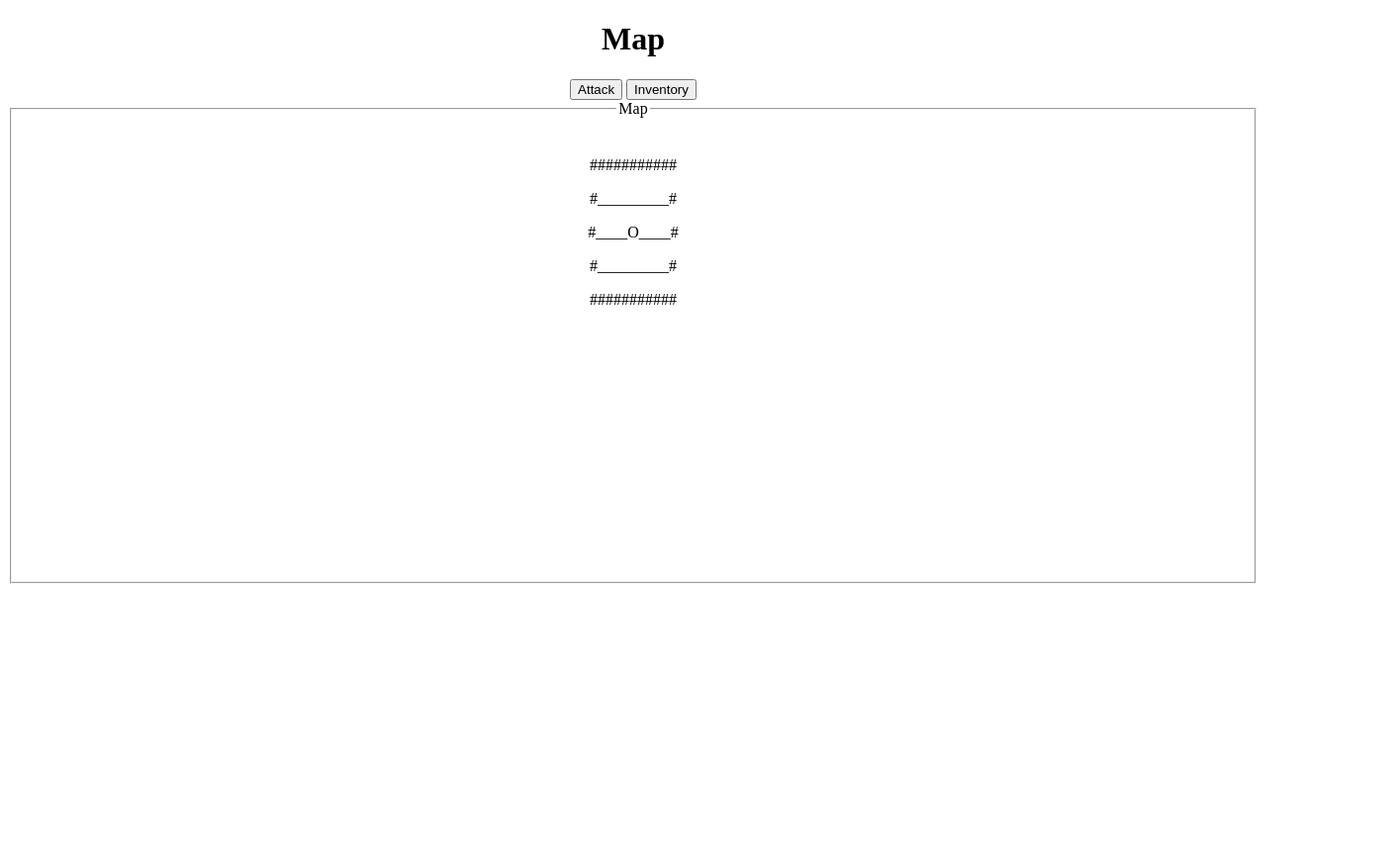
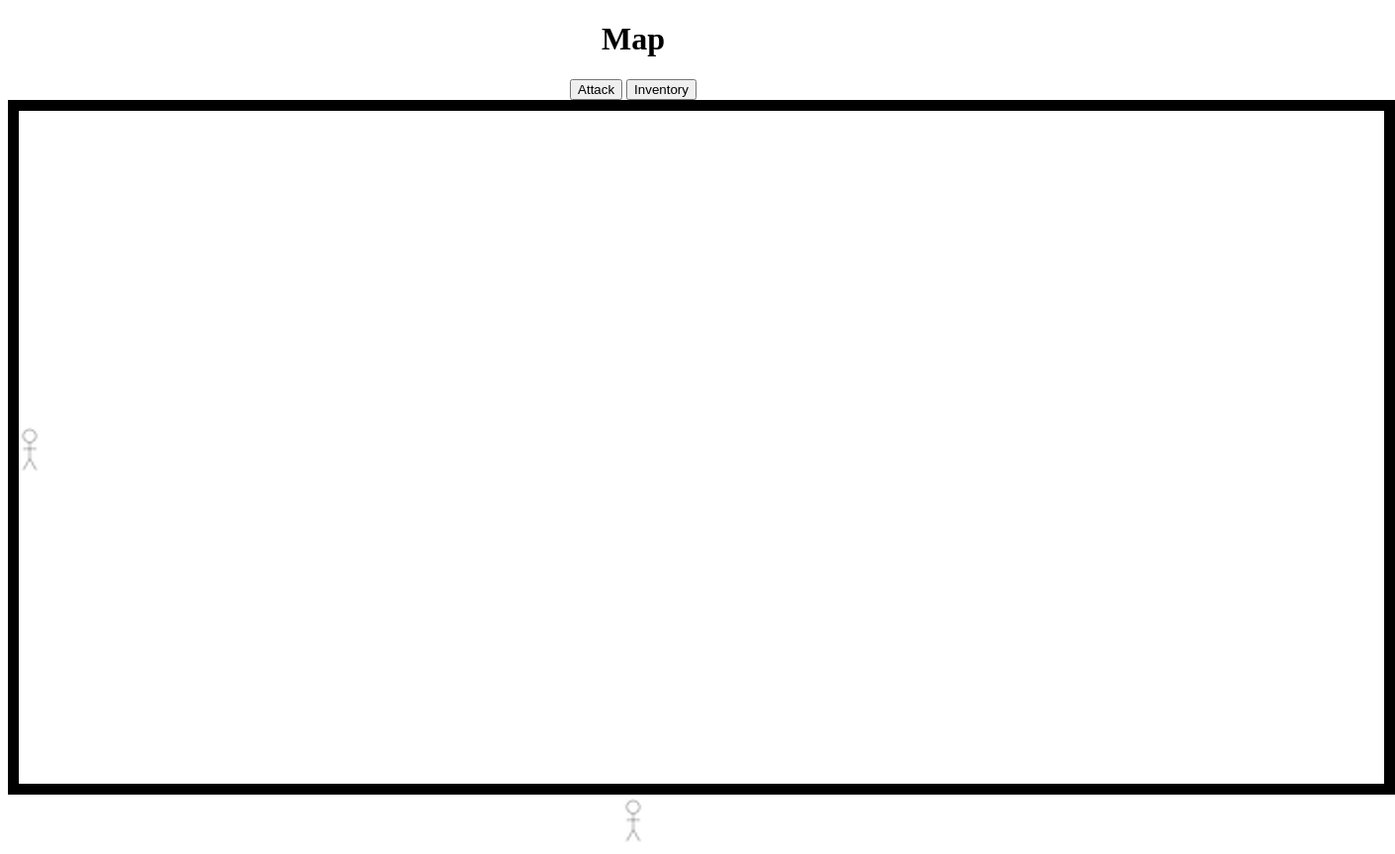
Before and after one commit to jgorton23/Coms319, a plain HTML site: page map.html in a window 1280 px wide. Shown: the whole page at 99% size, 1410 px wide, since content can reach past the window. Before the commit the page ends 800 px from the top, so only its background shows below. Drawn offline with Linux system fonts and the light colour scheme.

Commit message:
canvas map

```diff
--- a/map.html
+++ b/map.html
@@ -12,15 +12,17 @@
         <!--<form id="login">-->
         <input type="button" id="attack" name="Attack" value="Attack">
         <input type="button" id="inventory" name="Inventory" value="Inventory" onclick="window.location.href='Inventory.html';">
-            <fieldset style = "height: 470px;">
-                <legend>Map</legend>
+            <!-- <fieldset style = "height: 470px;"> -->
+                <!-- <legend>Map</legend> -->
                 <br>
-                <p id = "mapP1">p</p>
+                <canvas id="myCanvas" width="1400" height="700" style="border:1px solid #000000;"></canvas>
+                <img id="person" src="Stick_Person.png" alt="person" width="22" height="44">
+                <!-- <p id = "mapP1">p</p>
 				<p id = "mapP2">sd</p>
 				<p id = "mapP3">sdf</p>
 				<p id = "mapP4">sdfs</p>
-				<p id = "mapP5">sdfsdfs</p>
-            </fieldset>
+				<p id = "mapP5">sdfsdfs</p> -->
+            <!-- </fieldset> -->
         <!--</form>-->
 
         <script src="map.js"></script>
--- a/map.js
+++ b/map.js
@@ -2,59 +2,135 @@ var character = new Object();
 var address;
 var information;
 var informationArray;
-var mapElem1;
-var mapElem2;
-var mapElem3;
-var mapElem4;
-var mapElem5;
-var mapString;
-var i;
-var j;
-var locationString;
-var map = [
-    ['#', '#', '#', '#', '#', '#', '#', '#', '#', '#', '#'],
-    ['#', '_', '_', '_', '_', '_', '_', '_', '_', '_', '#'],
-    ['#', '_', '_', '_', '_', '_', '_', '_', '_', '_', '#'],
-    ['#', '_', '_', '_', '_', '_', '_', '_', '_', '_', '#'],
-    ['#', '#', '#', '#', '#', '#', '#', '#', '#', '#', '#']
-];
+var xPos = 10;
+var yPos = 330;
+var canvas = document.getElementById("myCanvas");
+var ctx = canvas.getContext("2d");
+var image = document.getElementById("person");
+// var mapElem1;
+// var mapElem2;
+// var mapElem3;
+// var mapElem4;
+// var mapElem5;
+// var mapString;
+// var i;
+// var j;
+// var locationString;
+// var map = [
+//     ['#', '#', '#', '#', '#', '#', '#', '#', '#', '#', '#'],
+//     ['#', '_', '_', '_', '_', '_', '_', '_', '_', '_', '#'],
+//     ['#', '_', '_', '_', '_', '_', '_', '_', '_', '_', '#'],
+//     ['#', '_', '_', '_', '_', '_', '_', '_', '_', '_', '#'],
+//     ['#', '#', '#', '#', '#', '#', '#', '#', '#', '#', '#']
+// ];
 
 function initializeGame() {
 	createCharacter();
 	createMap();
 }
 
+//function that draws the border of the map, currectly just the edge, but could be changed once we make the
+//map randomly generated. I think it's best to store the locations of the walls in a 2d array, then instead of checking if
+//the values of i and j are along the edge of the canvas, check if htey are in the array
 function createMap() {
-	locationString = character.locat;
-	i = locationString.split(",")[0];
-	j = locationString.split(",")[1];
-	map[i-1][j-1] = "O";
+	ctx.drawImage(image,xPos,yPos);
+	//ctx.drawImage(image, 50, 330);
+	for(var i=0;i<(1400);i+=10){
+		for(var j=0;j<700;j+=10){
+			if(i==0 || j==0 || i==1390 || j==690){
+				ctx.beginPath();
+				ctx.rect(i,j,10,10);
+				ctx.fillStyle="black";
+				ctx.fill();
+			}
+		}
+	}
 
-	mapElem1 = document.getElementById("mapP1")
-	mapElem2 = document.getElementById("mapP2")
-	mapElem3 = document.getElementById("mapP3")
-	mapElem4 = document.getElementById("mapP4")
-	mapElem5 = document.getElementById("mapP5")
-	for (i = 0; i < map.length; i++) {
-		mapString = "";
-		for (j = 0; j < map[i].length; j++) {
-			mapString += String(map[i][j]);
+	// locationString = character.locat;
+	// i = locationString.split(",")[0];
+	// j = locationString.split(",")[1];
+	// map[i-1][j-1] = "O";
+
+	// mapElem1 = document.getElementById("mapP1")
+	// mapElem2 = document.getElementById("mapP2")
+	// mapElem3 = document.getElementById("mapP3")
+	// mapElem4 = document.getElementById("mapP4")
+	// mapElem5 = document.getElementById("mapP5")
+	// for (i = 0; i < map.length; i++) {
+	// 	mapString = "";
+	// 	for (j = 0; j < map[i].length; j++) {
+	// 		mapString += String(map[i][j]);
+	// 	}
+	// 	if (i == 0) {
+	// 		mapElem1.innerHTML = mapString;
+	// 	}
+	// 	if (i == 1) {
+	// 		mapElem2.innerHTML = mapString;
+	// 	}
+	// 	if (i == 2) {
+	// 		mapElem3.innerHTML = mapString;
+	// 	}
+	// 	if (i == 3) {
+	// 		mapElem4.innerHTML = mapString;
+	// 	}
+	// 	if (i == 4) {
+	// 		mapElem5.innerHTML = mapString;
+	// 	}
+	// }
 }
-		if (i == 0) {
-			mapElem1.innerHTML = mapString;
+
+//function that checks for arrow key presses
+document.onkeydown = checkKey;
+function checkKey(e) {
+
+	e = e || window.event;
+
+	if (e.keyCode == '38') {
+		// up arrow
+		//alert("up pressed");
+		move("up");
 	}
-		if (i == 1) {
-			mapElem2.innerHTML = mapString;
+	else if (e.keyCode == '40') {
+		// down arrow
+		//alert("down pressed");
+		move("down");
 	}
-		if (i == 2) {
-			mapElem3.innerHTML = mapString;
+	else if (e.keyCode == '37') {
+		// left arrow
+		//alert("left pressed");
+		move("left");
 	}
-		if (i == 3) {
-			mapElem4.innerHTML = mapString;
+	else if (e.keyCode == '39') {
+		// right arrow
+		// alert("right pressed");
+		move("right");
 	}
-		if (i == 4) {
-			mapElem5.innerHTML = mapString;
+
 }
+
+//function that handles arrow key presses
+function move(direction){
+	// ctx.font = "30px Arial";
+	// ctx.fillText("MOVE RIGHT", 10, 50);
+	if(direction=="right" && xPos!=1370){
+		ctx.clearRect(xPos,yPos,22,44);
+		ctx.drawImage(image,xPos+10,yPos);
+		xPos+=10;
+	}
+	else if(direction=="left" && xPos!=10){
+		ctx.clearRect(xPos,yPos,22,44);
+		ctx.drawImage(image,xPos-10,yPos);
+		xPos-=10;
+	}
+	else if(direction=="down" && yPos!=640){
+		ctx.clearRect(xPos,yPos,22,44);
+		ctx.drawImage(image,xPos,yPos+10);
+		yPos+=10;
+	}
+	else if(direction=="up" && yPos!=10){
+		ctx.clearRect(xPos,yPos,22,44);
+		ctx.drawImage(image,xPos,yPos-10);
+		yPos-=10;
 	}
 }
 
```
Also changed, not shown: mapTest.html (added, +92 -0 lines), Stick_Person.png (added). Lines whose indentation alone changed are shown as unchanged.
